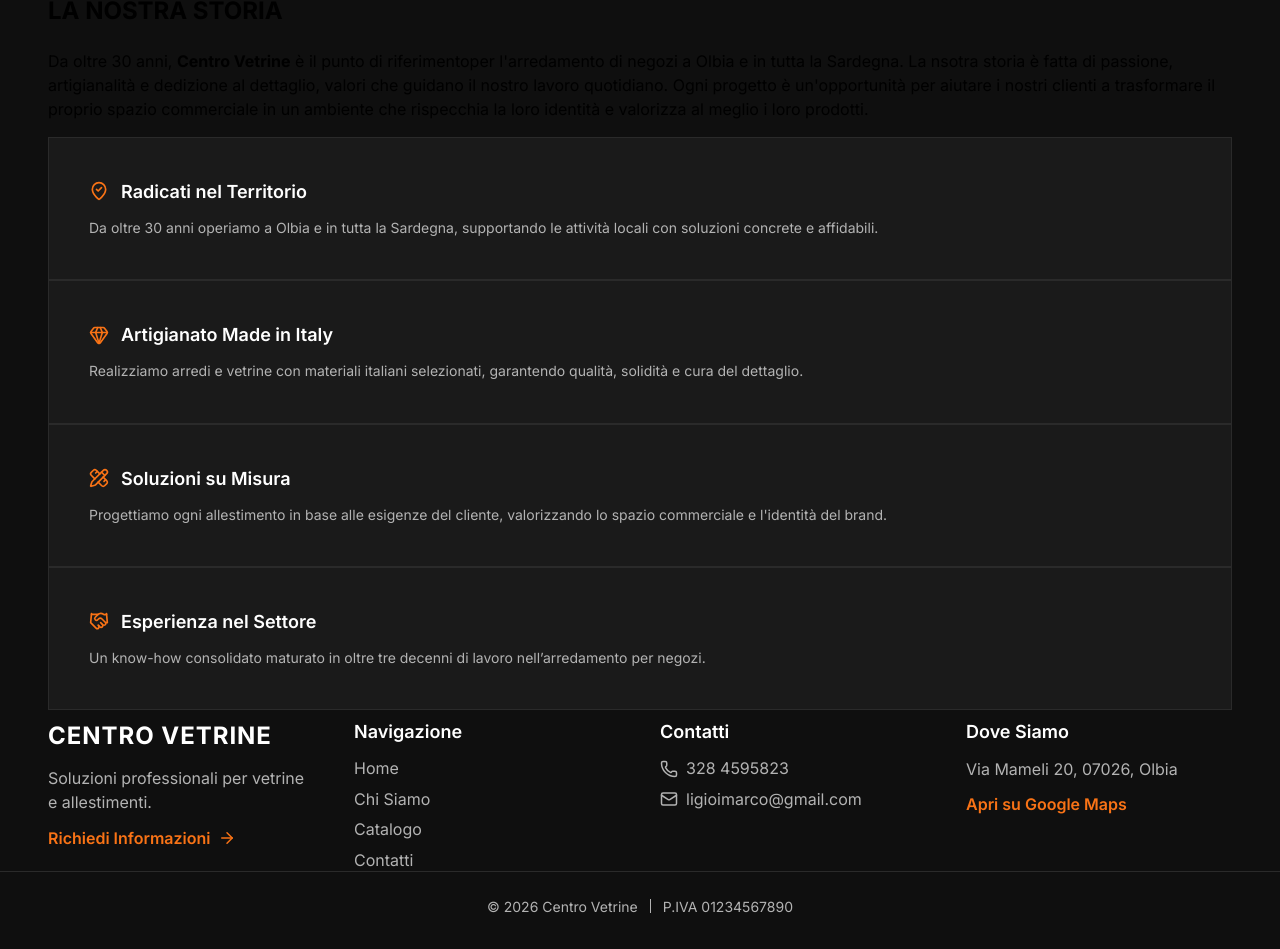
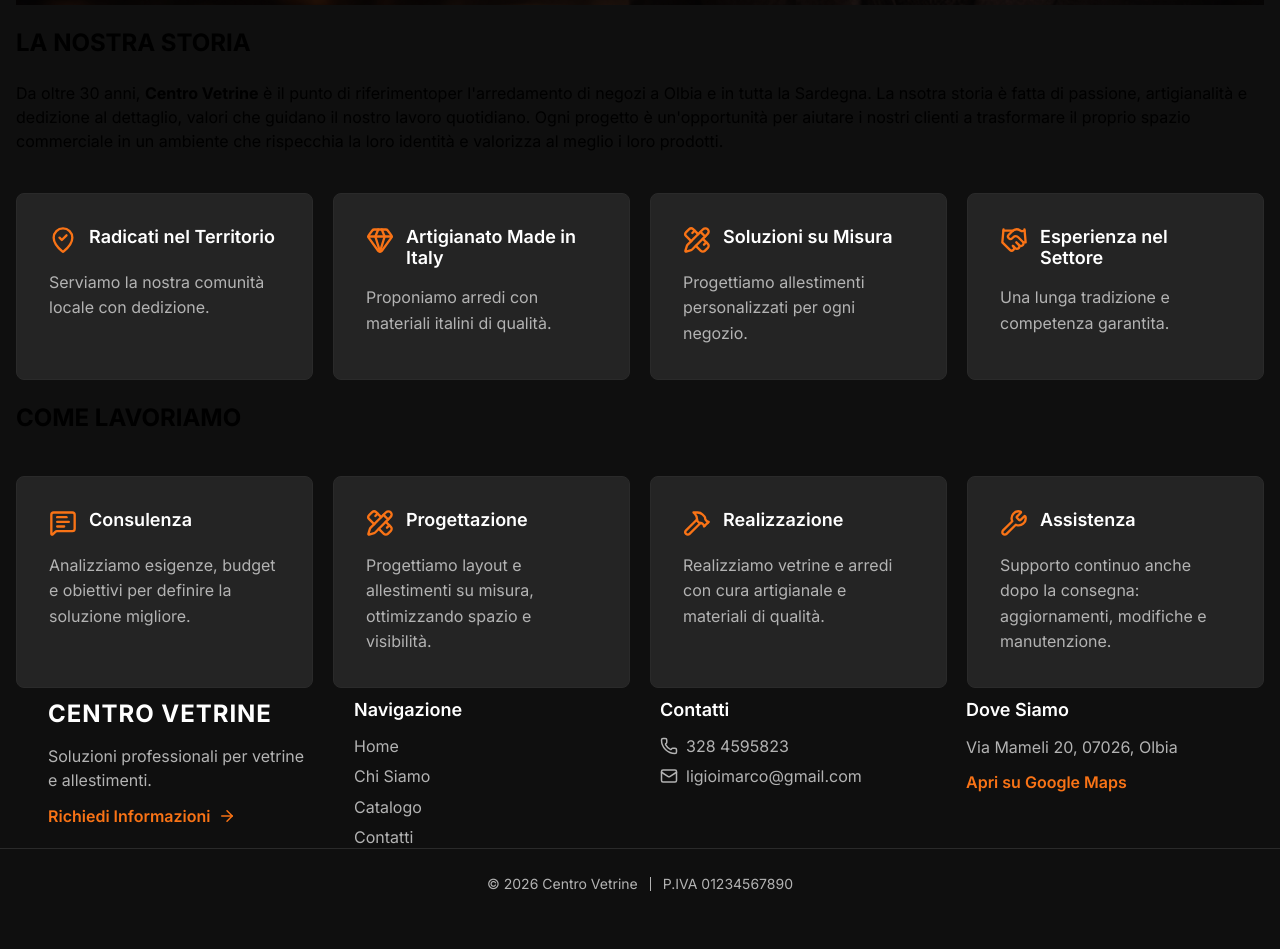
Before and after one commit to GiuseppeLiGioi/centro-vetrine, a Next.js app: page /chi-siamo in a window 1280 px wide. Shown: the part 571-1520 px from the top of the page. After the commit the page ends 1497 px from the top, so only its background shows below. Built offline with nearby package versions, Linux system fonts and the light colour scheme.

Commit message:
started. aboutUs page

```diff
--- a/src/app/(site)/chi-siamo/page.module.css
+++ b/src/app/(site)/chi-siamo/page.module.css
@@ -1,21 +1,24 @@
 .containerAbout {
   max-width: var(--container-header-max);
-  margin-top: var(--space-2);
+  margin: 0 auto;
+  padding: 0 var(--container-spacing);
+  padding-top: var(--space-6);
 }
 .title {
-  margin: var(--space-8) 0 var(--space-2);
-  font-size: var(--text-3xl);
+  margin: 0 0 var(--space-2);
+  font-size: var(--text-2xl);
   font-weight: var(--font-bold);
-  letter-spacing: 0.04em;
+  letter-spacing: 2px;
   text-transform: uppercase;
   color: var(--color-text);
 }
+
 .title::after {
   content: "";
   display: block;
   width: 100px;
   height: 2px;
-  margin-top: var(--space-1);
+  margin-top: var(--space-2);
   background: var(--color-primary);
 }
 
@@ -23,7 +26,8 @@
   margin: 0 0 var(--space-6);
   font-size: var(--text-md);
   color: var(--color-text-muted);
-  line-height: 1.5;
+  line-height: 1.6;
+  max-width: 60ch;
 }
 .hero {
   position: relative;
@@ -44,13 +48,68 @@
   z-index: 1;
   max-width: 600px;
 }
+
 .image {
   object-fit: cover;
   object-position: center top;
+}
+
+.cards {
+  display: flex;
+  flex-wrap: wrap;
+  gap: var(--space-4);
+  align-items: stretch;
+  margin-top: var(--space-6);
+}
+
+.card {
+  width: calc(50% - (var(--space-4) / 2));
+  display: flex;
+}
+
+.card > article {
+  width: 100%;
+}
+@media (max-width: 420px) {
+  .card {
+    width: 100%;
+  }
+}
+@media (min-width: 768px) {
+  .containerAbout {
+    padding-top: var(--space-8);
+  }
+
+  .title {
+    font-size: var(--text-3xl);
+  }
+
+  .semiTitle {
+    font-size: var(--text-lg);
+    margin-bottom: var(--space-7);
+  }
+
+  .cards {
+    margin-top: var(--space-7);
+    gap: var(--space-5);
+  }
+
+  .card {
+    width: calc(50% - (var(--space-5) / 2));
+  }
 }
 
 @media (min-width: 1024px) {
   .image {
     object-position: 80% 25%;
   }
+
+  .cards {
+    flex-wrap: nowrap;
+    margin-top: var(--space-8);
+  }
+
+  .card {
+    width: calc(25% - (var(--space-5) * 3 / 4));
+  }
 }
--- a/src/app/(site)/chi-siamo/page.tsx
+++ b/src/app/(site)/chi-siamo/page.tsx
@@ -2,40 +2,9 @@ import Image from "next/image";
 import styles from "./page.module.css";
 import Container from "@/components/ui/Container/Container";
 import InfoCard from "@/components/ui/InfoCard/InfoCard";
-import {
-  MapPinCheckInsideIcon,
-  Gem,
-  Handshake,
-  PencilRuler,
-} from "lucide-react";
-
-export const HISTORY_ITEMS = [
-  {
-    id: "radicati-nel-territorio",
-    title: "Radicati nel Territorio",
-    text: "Da oltre 30 anni operiamo a Olbia e in tutta la Sardegna, supportando le attività locali con soluzioni concrete e affidabili.",
-    icon: MapPinCheckInsideIcon,
-  },
-  {
-    id: "artigianato-made-in-italy",
-    title: "Artigianato Made in Italy",
-    text: "Realizziamo arredi e vetrine con materiali italiani selezionati, garantendo qualità, solidità e cura del dettaglio.",
-    icon: Gem,
-  },
-  {
-    id: "soluzioni-su-misura",
-    title: "Soluzioni su Misura",
-    text: "Progettiamo ogni allestimento in base alle esigenze del cliente, valorizzando lo spazio commerciale e l'identità del brand.",
-    icon: PencilRuler,
-  },
-  {
-    id: "esperienza-nel-settore",
-    title: "Esperienza nel Settore",
-    text: "Un know-how consolidato maturato in oltre tre decenni di lavoro nell’arredamento per negozi.",
-    icon: Handshake,
-  },
-];
-
+import { HISTORY_ITEMS } from "@/data/about/historyItems";
+import { HOW_WE_WORK_ITEMS } from "@/data/about/howWeWork";
+import { IconCardItem } from "@/types/types";
 export default function ChiSiamo() {
   return (
     <Container className={styles.containerAbout}>
@@ -72,14 +41,32 @@ export default function ChiSiamo() {
           identità e valorizza al meglio i loro prodotti.
         </p>
         <div className={styles.cards}>
-          {HISTORY_ITEMS.map((item) => (
+          {HISTORY_ITEMS.map((item: IconCardItem) => (
+            <div key={item.id} className={styles.card}>
               <InfoCard
-              key={item.id}
                 title={item.title}
                 text={item.text}
                 icon={item.icon}
                 variant="history"
               />
+            </div>
+          ))}
+        </div>
+      </section>
+
+      <section className={styles.howWork}>
+        <h2 className={styles.sectionTitle}>COME LAVORIAMO</h2>
+
+        <div className={styles.cards}>
+          {HOW_WE_WORK_ITEMS.map((item: IconCardItem) => (
+            <div key={item.id} className={styles.card}>
+              <InfoCard
+                title={item.title}
+                text={item.text}
+                icon={item.icon}
+                variant="history"
+              />
+            </div>
           ))}
         </div>
       </section>
--- a/src/components/ui/InfoCard/InfoCard.module.css
+++ b/src/components/ui/InfoCard/InfoCard.module.css
@@ -23,6 +23,7 @@
 .faq {
   flex-direction: row-reverse;
 }
+
 .faq svg {
   margin-left: auto;
 }
@@ -40,36 +41,71 @@
   color: var(--color-text-muted);
   line-height: 1.6;
 }
+
 .history {
   background: var(--color-surface-light);
-  border: 1px solid var(--color-border);
   border-radius: var(--radius-md);
 }
 
+.history .topWrapper {
+  align-items: flex-start;
+}
+
 .history .topWrapper svg {
-  width: 22px;
-  height: 22px;
+  width: 24px;
+  height: 24px;
 }
 
 .history .titleCard {
-  font-weight: var(--font-semibold);
+  font-size: var(--text-lg);
+  line-height: 1.2;
 }
 
-.history .textCard {
-  color: var(--color-text-muted);
-}
 @media (min-width: 768px) {
   .container {
-    padding: var(--space-7);
+    padding: var(--space-6);
+    gap: var(--space-4);
+  }
+
+  .topWrapper svg {
+    width: 22px;
+    height: 22px;
   }
 
   .titleCard {
     font-size: var(--text-lg);
   }
+
+  .textCard {
+    font-size: var(--text-md);
+  }
+
+  .history .topWrapper svg {
+    width: 26px;
+    height: 26px;
+  }
 }
 
 @media (min-width: 1024px) {
   .container {
-    padding: var(--space-8);
+    padding: var(--space-7);
+  }
+
+  .topWrapper svg {
+    width: 24px;
+    height: 24px;
+  }
+
+  .titleCard {
+    font-size: var(--text-xl);
+  }
+
+  .textCard {
+    font-size: var(--text-md);
+  }
+
+  .history .topWrapper svg {
+    width: 28px;
+    height: 28px;
   }
 }
--- a/src/components/ui/InfoCard/InfoCard.tsx
+++ b/src/components/ui/InfoCard/InfoCard.tsx
@@ -14,13 +14,12 @@ export default function InfoCard({
   variant,
 }: InfoCardProps) {
   const IconComponent = icon;
+  const cardVariantClass =
+    variant && variant !== "default" ? styles[variant] : "";
+  const topVariantClass = variant === "faq" ? styles.faq : "";
   return (
-    <article className={styles.container}>
-      <div
-        className={`${styles.topWrapper} ${
-          variant === "faq" ? styles.faq : ""
-        }`}
-      >
+    <article className={` ${styles.container} ${cardVariantClass} `}>
+      <div className={`${styles.topWrapper} ${topVariantClass}`}>
         <IconComponent aria-hidden="true" />
         <h3 className={styles.titleCard}>{title}</h3>
       </div>
--- /dev/null
+++ b/src/data/about/historyItems.ts
@@ -0,0 +1,35 @@
+import { IconCardItem } from "@/types/types";
+
+import {
+  MapPinCheckInsideIcon,
+  Gem,
+  Handshake,
+  PencilRuler,
+} from "lucide-react";
+
+export const HISTORY_ITEMS: IconCardItem[] = [
+  {
+    id: "radicati-nel-territorio",
+    title: "Radicati nel Territorio",
+    text: "Serviamo la nostra comunità locale con dedizione.",
+    icon: MapPinCheckInsideIcon,
+  },
+  {
+    id: "artigianato-made-in-italy",
+    title: "Artigianato Made in Italy",
+    text: "Proponiamo arredi con materiali italini di qualità.",
+    icon: Gem,
+  },
+  {
+    id: "soluzioni-su-misura",
+    title: "Soluzioni su Misura",
+    text: "Progettiamo allestimenti personalizzati per ogni negozio.",
+    icon: PencilRuler,
+  },
+  {
+    id: "esperienza-nel-settore",
+    title: "Esperienza nel Settore",
+    text: "Una lunga tradizione e competenza garantita.",
+    icon: Handshake,
+  },
+];
--- /dev/null
+++ b/src/data/about/howWeWork.ts
@@ -0,0 +1,28 @@
+import { MessageSquareText, PencilRuler, Hammer, Wrench } from "lucide-react";
+import { IconCardItem } from "@/types/types";
+export const HOW_WE_WORK_ITEMS: IconCardItem[] = [
+  {
+    id: "consulenza",
+    title: "Consulenza",
+    text: "Analizziamo esigenze, budget e obiettivi per definire la soluzione migliore.",
+    icon: MessageSquareText,
+  },
+  {
+    id: "progettazione",
+    title: "Progettazione",
+    text: "Progettiamo layout e allestimenti su misura, ottimizzando spazio e visibilità.",
+    icon: PencilRuler,
+  },
+  {
+    id: "realizzazione",
+    title: "Realizzazione",
+    text: "Realizziamo vetrine e arredi con cura artigianale e materiali di qualità.",
+    icon: Hammer,
+  },
+  {
+    id: "assistenza",
+    title: "Assistenza",
+    text: "Supporto continuo anche dopo la consegna: aggiornamenti, modifiche e manutenzione.",
+    icon: Wrench,
+  },
+];
--- /dev/null
+++ b/src/types/types.ts
@@ -0,0 +1,8 @@
+import type { LucideIcon } from "lucide-react";
+
+export type IconCardItem = {
+  id: string;
+  title: string;
+  text: string;
+  icon: LucideIcon;
+};
```
Also changed, not shown: src/app/(site)/contatti/page.tsx (+2 -50 lines), src/data/contact/faqItems.ts (added, +43 -0 lines), src/data/about/partnerBrands.ts (added). Lines whose indentation alone changed are shown as unchanged.
